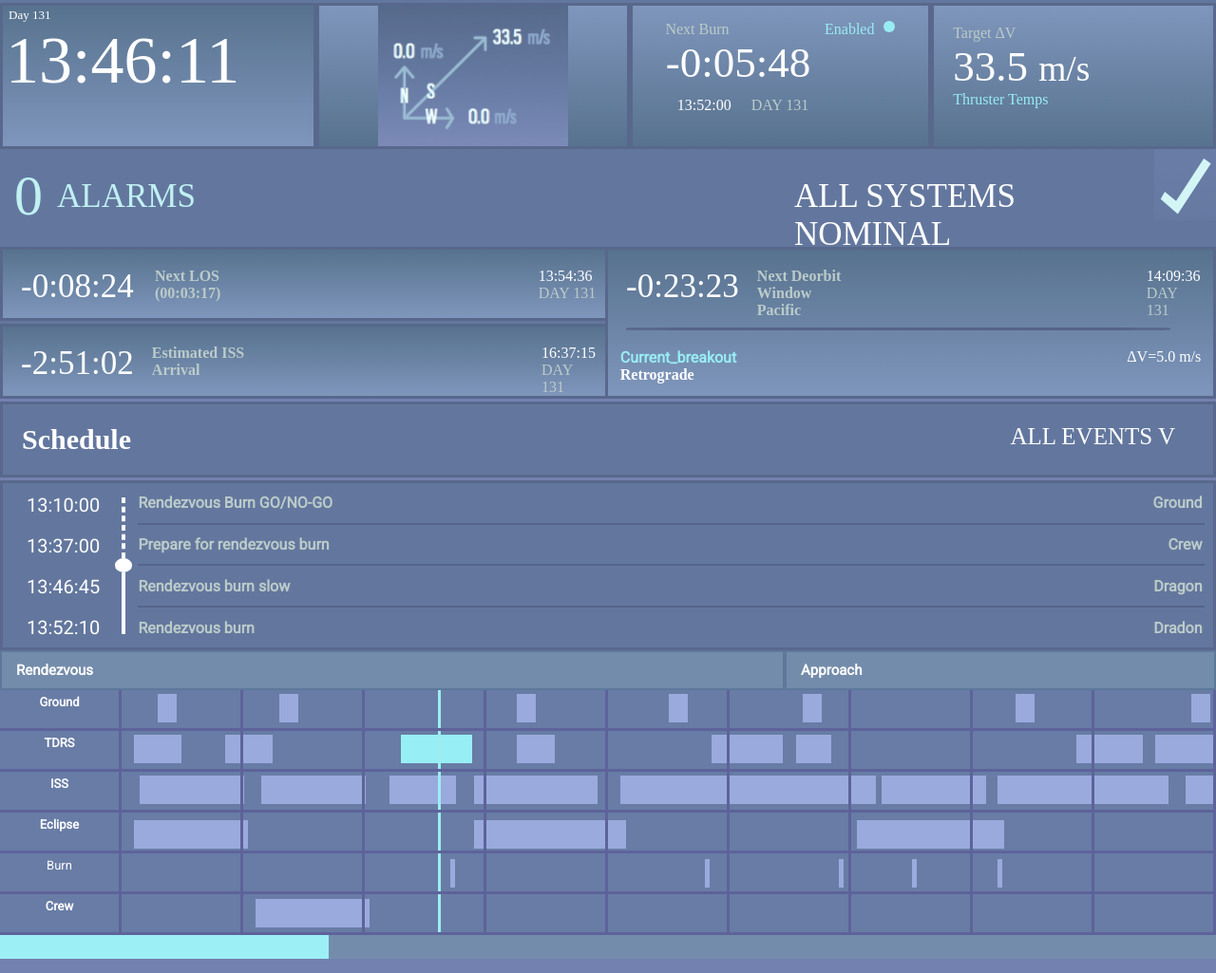
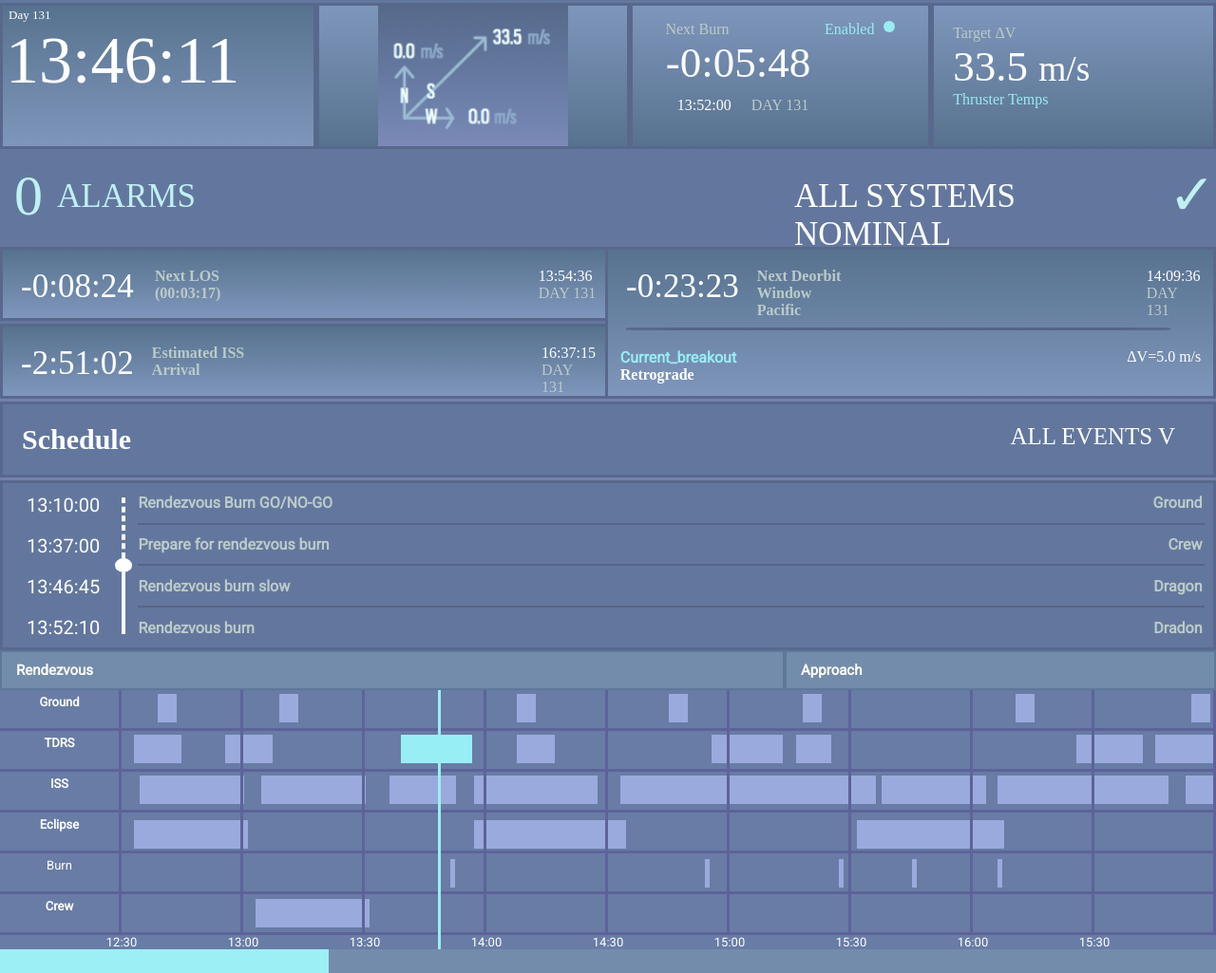
Before and after one commit to norka2233/Eleonora, a plain HTML site: page space-x-1/space-x-1.html in a window 1280 px wide. Shown: the part 1041-2066 px from the top of the page at 95% size. Drawn offline with Linux system fonts and the light colour scheme; a web font is replaced by a local one.

Commit message:
final commit

```diff
--- a/space-x-1/space-x-1.css
+++ b/space-x-1/space-x-1.css
@@ -212,8 +212,12 @@ p {
   margin-top: 30px;
 }
 
-.sign img {
-  margin-left: 10px;
+.sign {
+  margin-left: 50px;
+  color: rgb(192,240,242);
+  font-family: 'Roboto';
+  margin-top: 13px;
+  font-size: 60px;
 }
 
 .first_box {
@@ -393,16 +397,26 @@ p {
   text-align: center;
   z-index: 3;
   }
+  .box_cell_line {
+    position: absolute;
+    background-color: rgb(156,237,241);
+    width: 3px;
+    height: 100%;
+    top: 0px;
+    left: 36%;
+    transition: all 2s linear;
+    z-index: 10;
+  }
 
-
-.box_cell_line {
-  position: absolute;
-  background-color: rgb(156,237,241);
-  width: 3px;
+.box_cell_time {
+  display: flex;
+  justify-content: space-around;
   height: 100%;
   top: 0px;
   left: 36%;
   transition: all 2s linear;
+  width: 90%;
+  margin-left: 5%;
 }
 
 
--- a/space-x-1/space-x-1.html
+++ b/space-x-1/space-x-1.html
@@ -138,7 +138,7 @@
           ALL SYSTEMS NOMINAL
         </div>
         <div class="sign">
-          <img src="done_sign.png" alt="done_sign">
+          &#x2713;
         </div>
     </div>
     <div class="line plan flex_row">
@@ -397,6 +397,17 @@
         <div class="box_cell_line">
 
         </div>
+        <div class="box_cell_time">
+          <div class="box_cell_item">12:30</div>
+          <div class="box_cell_item">13:00</div>
+          <div class="box_cell_item">13:30</div>
+          <div class="box_cell_item">14:00</div>
+          <div class="box_cell_item">14:30</div>
+          <div class="box_cell_item">15:00</div>
+          <div class="box_cell_item">15:30</div>
+          <div class="box_cell_item">16:00</div>
+          <div class="box_cell_item">15:30</div>
+        </div>
       </div>
       <div class="progress">
         <div class="progress_line ">
```
